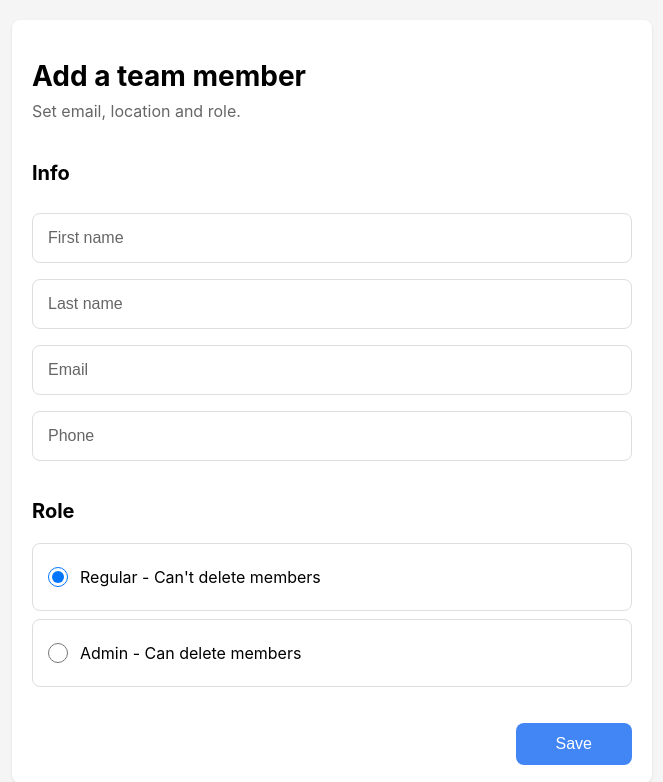
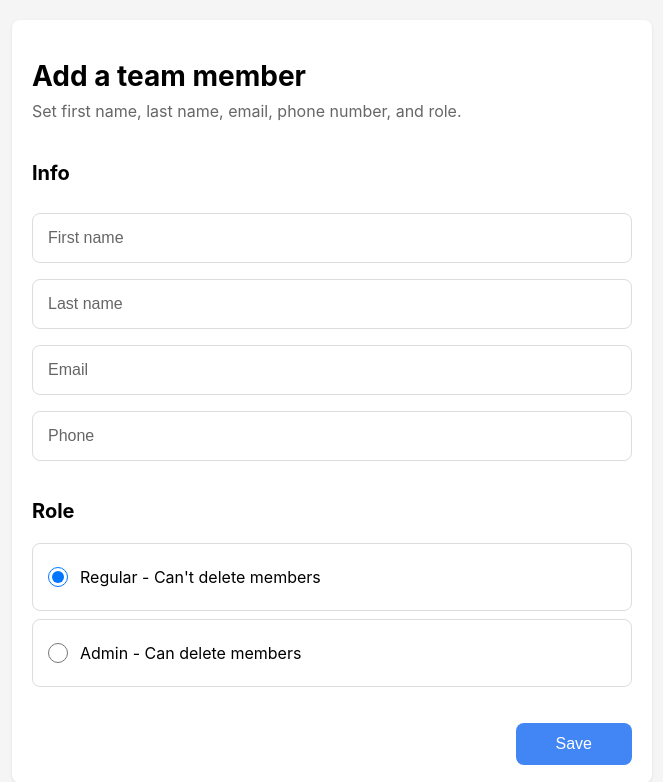
Before and after one commit to katherineChen0/TeamManager, a Django app: page /add/ in a window 1280 px wide. Shown: the top 782 px of the page, without its empty margins (308-971 px from the left). Run offline with Django 5.2, Linux system fonts and the light colour scheme.

Commit message:
Cleaned up

```diff
--- a/fullStackTeam/templates/add.html
+++ b/fullStackTeam/templates/add.html
@@ -4,7 +4,7 @@
 
 {% block content %}
     <h1>Add a team member</h1>
-    <div class="subtitle">Set email, location and role.</div>
+    <div class="subtitle">Set first name, last name, email, phone number, and role.</div>
 
     <form method="POST">
         {% csrf_token %}
--- a/fullStackTeam/templates/edit.html
+++ b/fullStackTeam/templates/edit.html
@@ -4,7 +4,7 @@
 
 {% block content %}
     <h1>Edit team member</h1>
-    <div class="subtitle">Edit contact info, location and role.</div>
+    <div class="subtitle">Edit contact info and role.</div>
 
     <form method="POST">
         {% csrf_token %}
```
Also changed, not shown: db.sqlite3.
